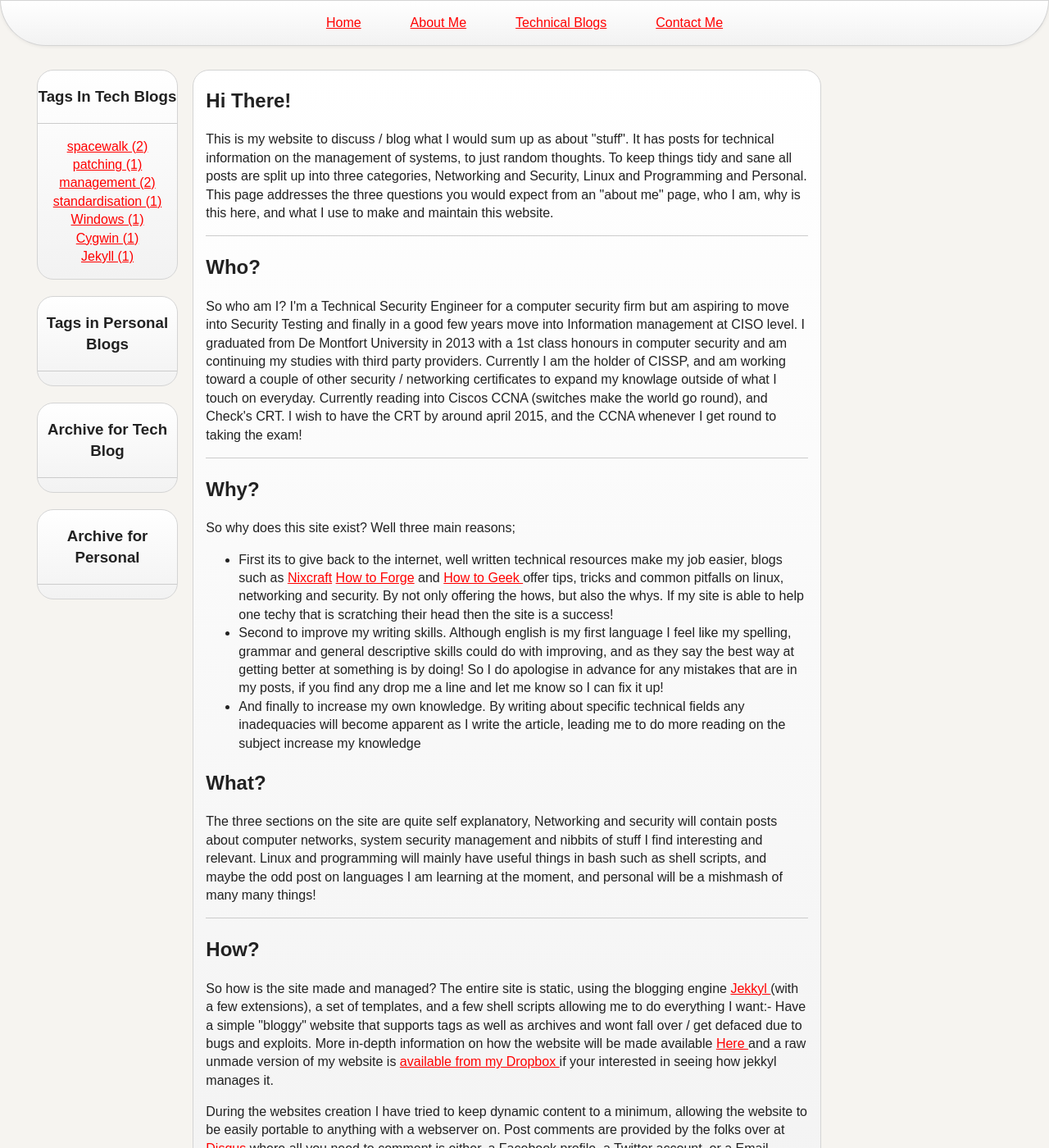
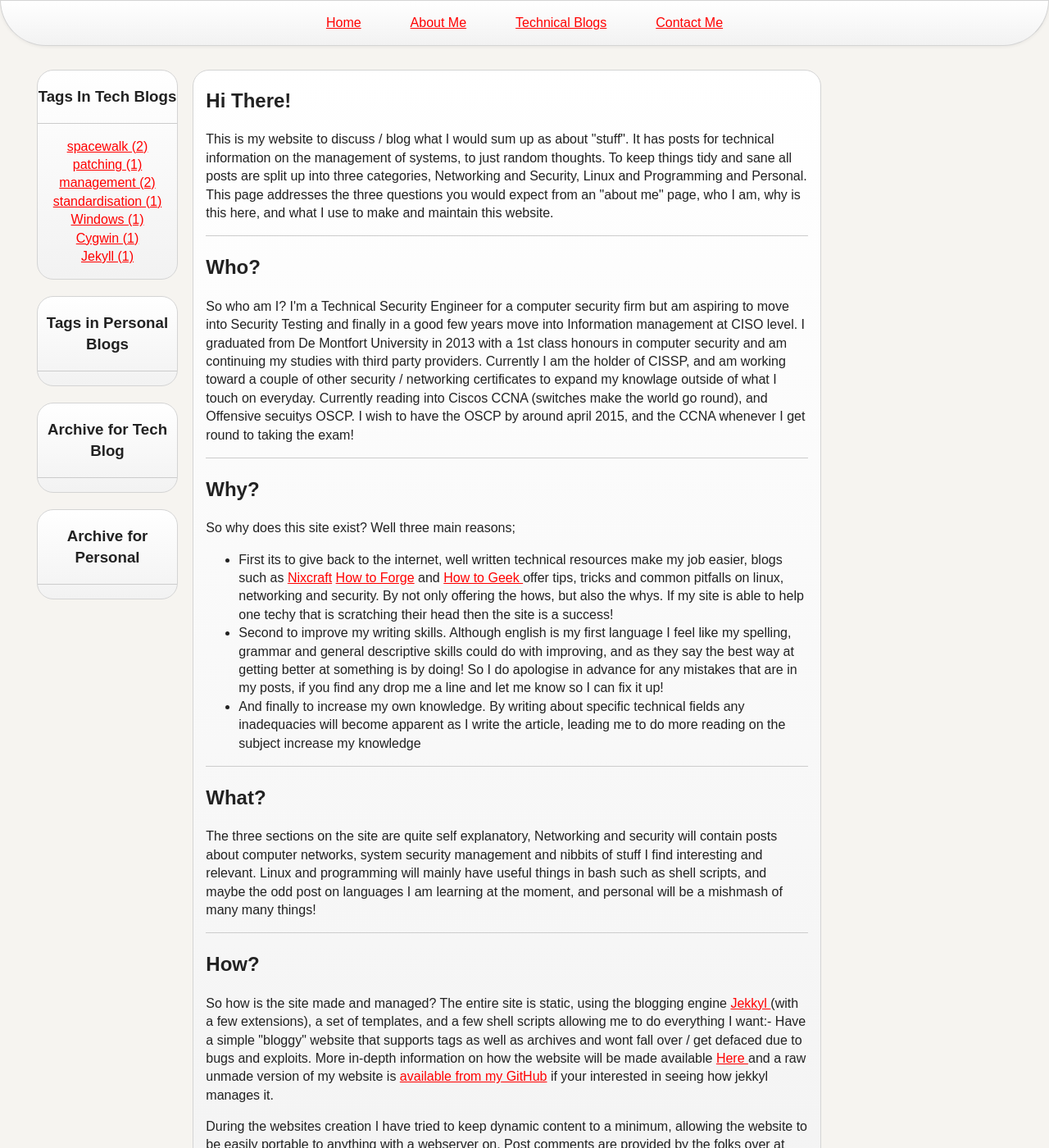
Before and after one commit to leostat/Necurity.co.uk, a Jekyll site: the page built from about.html, in a window 1280 px wide and 1400 px high. Shown: the whole window at 82% size. Built offline with Jekyll 4.4.1, drawn with Linux system fonts in a browser that asks for light colours; nearby versions of some CDN libraries.

Commit message:
typo fix, also changed about mme

```diff
--- a/about.html
+++ b/about.html
@@ -42,7 +42,7 @@ title: About Me
 		</p> <hr />
 		<h2> Who? </h2>
 		<p>
-		So who am I? I'm a Technical Security Engineer for a computer security firm but am aspiring to move into Security Testing and finally in a good few years move into Information management at CISO level. I graduated from De Montfort University in 2013 with a 1st class honours in computer security and am continuing my studies with third party providers. Currently I am the holder of CISSP, and am working toward a couple of other security  / networking certificates to expand my knowlage outside of what I touch on everyday. Currently reading into Ciscos CCNA (switches make the world go round), and Check's CRT. I wish to have the CRT by around april 2015, and the CCNA whenever I get round to taking the exam!
+		So who am I? I'm a Technical Security Engineer for a computer security firm but am aspiring to move into Security Testing and finally in a good few years move into Information management at CISO level. I graduated from De Montfort University in 2013 with a 1st class honours in computer security and am continuing my studies with third party providers. Currently I am the holder of CISSP, and am working toward a couple of other security  / networking certificates to expand my knowlage outside of what I touch on everyday. Currently reading into Ciscos CCNA (switches make the world go round), and Offensive secuitys OSCP. I wish to have the OSCP by around april 2015, and the CCNA whenever I get round to taking the exam!
 		</p> <hr />
 		<h2> Why? </h2>
 		<p>
@@ -51,12 +51,12 @@ title: About Me
 		<li> First its to give back to the internet, well written technical resources make my job easier, blogs such as <a href="http://www.cyberciti.biz/">Nixcraft</a> <a href="http://www.howtoforge.com/"> How to Forge</a> and <a href="http://www.howtogeek.com/"> How to Geek </a> offer tips, tricks and common pitfalls on linux, networking and security. By not only offering the hows, but also the whys. If my site is able to help one techy that is scratching their head then the site is a success! </li>
 		<li> Second to improve my writing skills. Although english is my first language I feel like my spelling, grammar and general descriptive skills could do with improving, and as they say the best way at getting better at something is by doing! So I do apologise in advance for any mistakes that are in my posts, if you find any drop me a line and let me know so I can fix it up!</li>
 		<li> And finally to increase my own knowledge. By writing about specific technical fields any inadequacies will become apparent as I write the article, leading me to do more reading on the subject increase my knowledge</li>
-		</ul>
+		</ul> <hr>
 		<h2> What?</h2>
 		<p>The three sections on the site are quite self explanatory, Networking and security will contain posts about computer networks, system security management and nibbits of stuff I find interesting and relevant. Linux and programming will mainly have useful things in bash such as shell scripts, and maybe the odd post on languages I am learning at the moment, and personal will be a mishmash of many many things!</p><hr />
 		 <h2> How? </h2>
 		<p>
-		So how is the site made and managed? The entire site is static, using the blogging engine <a href="http://jekyllrb.com"> Jekkyl </a> (with a few extensions), a set of templates, and a few shell scripts allowing me to do everything I want:- Have a simple "bloggy" website that supports tags as well as archives and wont fall over / get defaced due to bugs and exploits. More in-depth information on how the website will be made available <a href="/"> Here </a> and a raw unmade version of my website is <a href="https://www.dropbox.com/sh/mfjkdw6qxp536xa/uqjvTQmwb8"> available from my Dropbox </a> if your interested in seeing how jekkyl manages it. </p>
+		So how is the site made and managed? The entire site is static, using the blogging engine <a href="http://jekyllrb.com"> Jekkyl </a> (with a few extensions), a set of templates, and a few shell scripts allowing me to do everything I want:- Have a simple "bloggy" website that supports tags as well as archives and wont fall over / get defaced due to bugs and exploits. More in-depth information on how the website will be made available <a href="/"> Here </a> and a raw unmade version of my website is <a href="https://https://github.com/leostat/Necurity.co.uk"> available from my GitHub</a> if your interested in seeing how jekkyl manages it. </p>
 		<p>
 		 During the websites creation I have tried to keep dynamic content to a minimum, allowing the website to be easily portable to anything with a webserver on. Post comments are provided by the folks over at <a href="http://disqus.com/"> Disqus </a> where all you need to comment is either, a Facebook profile, a Twitter account, or a Email Address, simples. I also use google analytics on the website, but as the only three pieces JavaScript (analyics, Night mode button, and disqus) are not vital the site works fine with you smart people that run script block.
 		</p>
```
Also changed, not shown: 2 other files.
